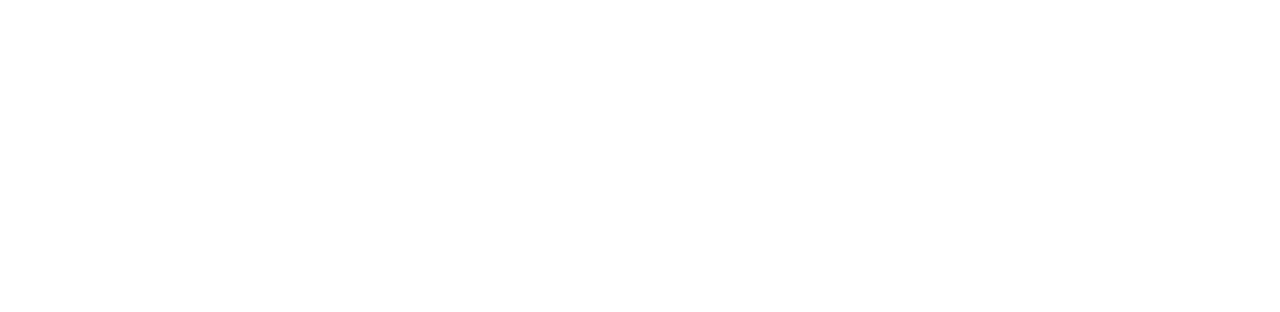
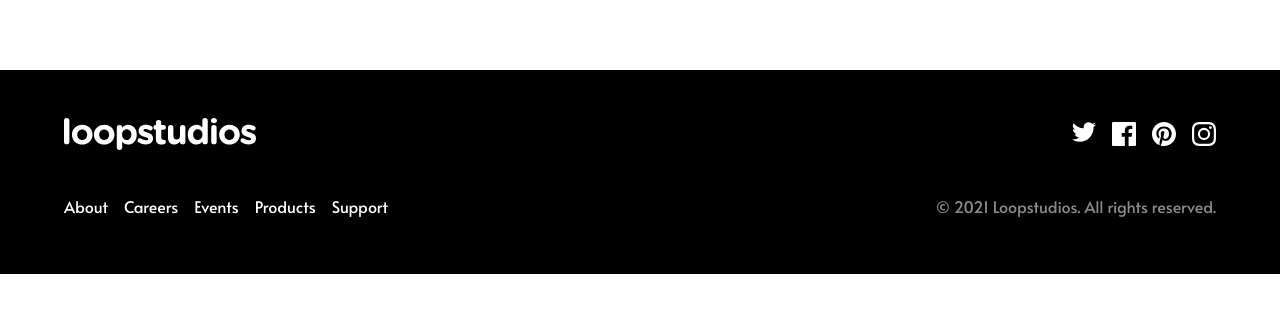
Before and after one commit to Away87/LoopStudioIntroPage, a React (Vite) app: page / in a window 1280 px wide. Shown: the part 1958-2270 px from the top of the page. After the commit the page ends 2232 px from the top, so only its background shows below. Built offline with nearby package versions, Linux system fonts and the light colour scheme.

Commit message:
footer added

```diff
--- a/src/App.jsx
+++ b/src/App.jsx
@@ -4,6 +4,7 @@
 import Header from "./components/Header";
 import About from "./components/About";
 import Creations from "./components/Creations";
+import Footer from "./components/Footer";
 
 
 const App = () => {
@@ -15,6 +16,9 @@
       <About/>
       <Creations/>
     </main>
+    <footer>
+      <Footer/>
+    </footer>
     </>
   )
 }
--- a/src/GlobalStyled.js
+++ b/src/GlobalStyled.js
@@ -101,7 +101,6 @@
     main {
         width: 80%;
         margin: 0 auto;
-        margin-bottom: 50em;
         display: grid;
         gap: 5em;
     }
--- /dev/null
+++ b/src/components/Footer/FooterElements.js
@@ -0,0 +1,106 @@
+import styled, {keyframes} from "styled-components"
+
+const GrowFromCenter = keyframes`
+    0% {
+        left:50%;
+        width: 0;
+    }
+
+    100% {
+        left:0;
+        width: 100%;
+    }
+`
+
+export const Container = styled.div`
+    background-color: var(--clr-black);
+    margin-top: 5em;
+
+    div {
+        display: flex;
+        flex-direction: column;
+        align-items: center;
+        width: 90%;
+        margin: 0 auto;
+        padding: 3em 0;
+        gap: 2em;
+
+        @media screen and (min-width:50em){
+            display: grid;
+            grid-template-columns: repeat(2, 1fr);
+        }
+
+    }
+`
+export const Picture = styled.picture`
+
+
+`
+
+export const Links = styled.ul`
+    line-height: 2.5;
+    grid-column: 1;
+    grid-row: 2;
+
+    @media screen and (min-width:50em){
+        display: flex;
+        gap: 1em;
+
+    }
+`
+export const LinksLi = styled.li`
+    color: var(--clr-white);
+    text-transform: capitalize;
+    position: relative;
+
+    @media screen and (min-width: 50em) {
+        &:hover::after {
+            content: "";
+            display: block;
+            width: 100%;
+            height: 2px;
+            position: absolute;
+            border: -10px;
+            background-color: var(--clr-white);
+            animation: ${GrowFromCenter} 200ms ease-in;
+        }
+    }
+`
+
+export const Social = styled.ul`
+    display: flex;
+    justify-content: flex-end;
+    gap: 1em;
+
+
+`
+
+export const SocialLi = styled.li`
+    position: relative;
+    cursor: pointer;
+
+@media screen and (min-width: 50em) {
+    &:hover::after {
+        content: "";
+        display: block;
+        width: 100%;
+        height: 2px;
+        position: absolute;
+        border: -20px;
+        background-color: var(--clr-white);
+        animation: ${GrowFromCenter} 200ms ease-in;
+    }
+}
+
+`
+
+export const Copyright = styled.p`
+    color: var(--clr-dark-grey);
+    margin-bottom: 3em;
+
+    @media screen and (min-width:50em){
+        margin-bottom: 0;
+
+        text-align: end;
+    }
+`
--- /dev/null
+++ b/src/components/Footer/index.jsx
@@ -0,0 +1,47 @@
+import React from 'react'
+import {
+    Container,
+    Picture,
+    Links,
+    LinksLi,
+    Social,
+    SocialLi,
+    Copyright
+} from "./FooterElements.js"
+
+import logo from "../../images/logo.svg"
+import twitter from "../../images/icon-twitter.svg"
+import facebook from "../../images/icon-facebook.svg"
+import pinterest from "../../images/icon-pinterest.svg"
+import instagram from "../../images/icon-instagram.svg"
+
+
+const Footer = () => {
+  return (
+    <>
+    <Container>
+        <div>
+            <Picture>
+            <a href='#'><img src={logo} alt="loopstudio logo"/></a>
+            </Picture>
+            <Links>
+                <LinksLi><a href="#">about</a></LinksLi>
+                <LinksLi><a href="#">careers</a></LinksLi>
+                <LinksLi><a href="#">events</a></LinksLi>
+                <LinksLi><a href="#">products</a></LinksLi>
+                <LinksLi><a href="#">support</a></LinksLi>
+            </Links>
+            <Social>
+                <SocialLi><img src={twitter} alt="twitter" /></SocialLi>
+                <SocialLi><img src={facebook} alt="facebook" /></SocialLi>
+                <SocialLi><img src={pinterest} alt="pinterest" /></SocialLi>
+                <SocialLi><img src={instagram} alt="instagram" /></SocialLi>
+            </Social>
+            <Copyright>© 2021 Loopstudios. All rights reserved.</Copyright>
+        </div>
+    </Container>
+    </>
+  )
+}
+
+export default Footer
```
